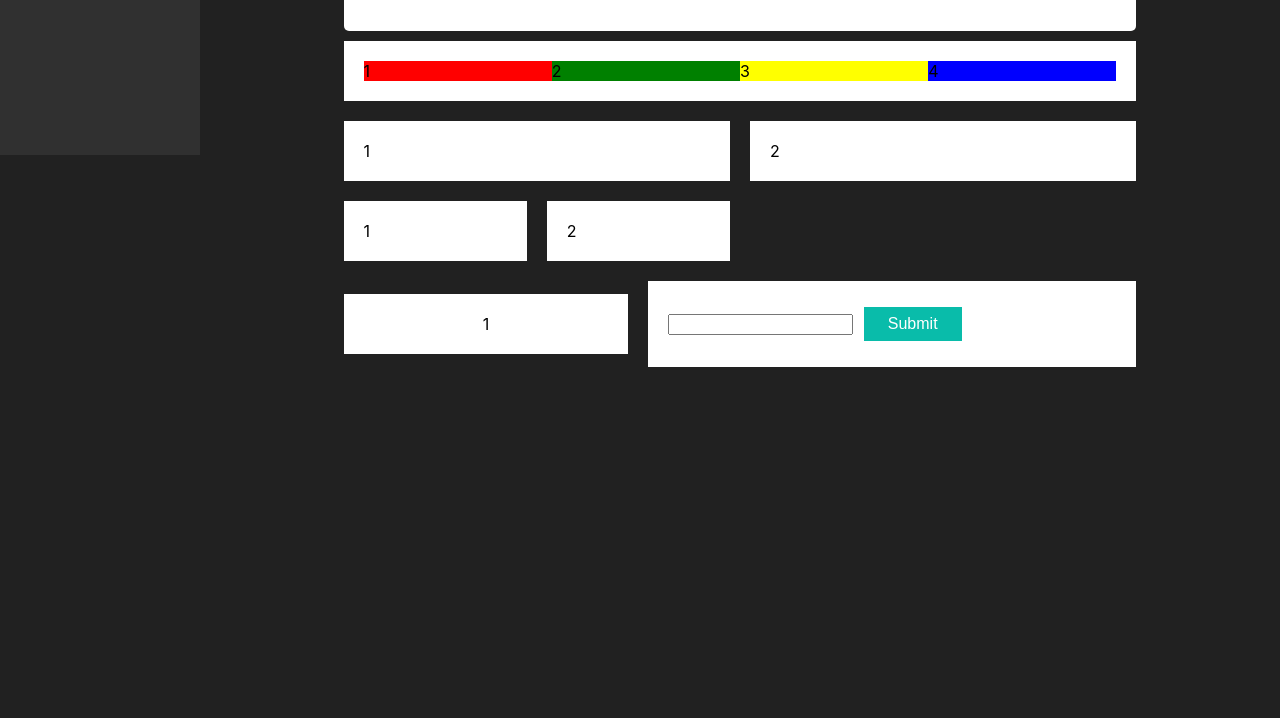
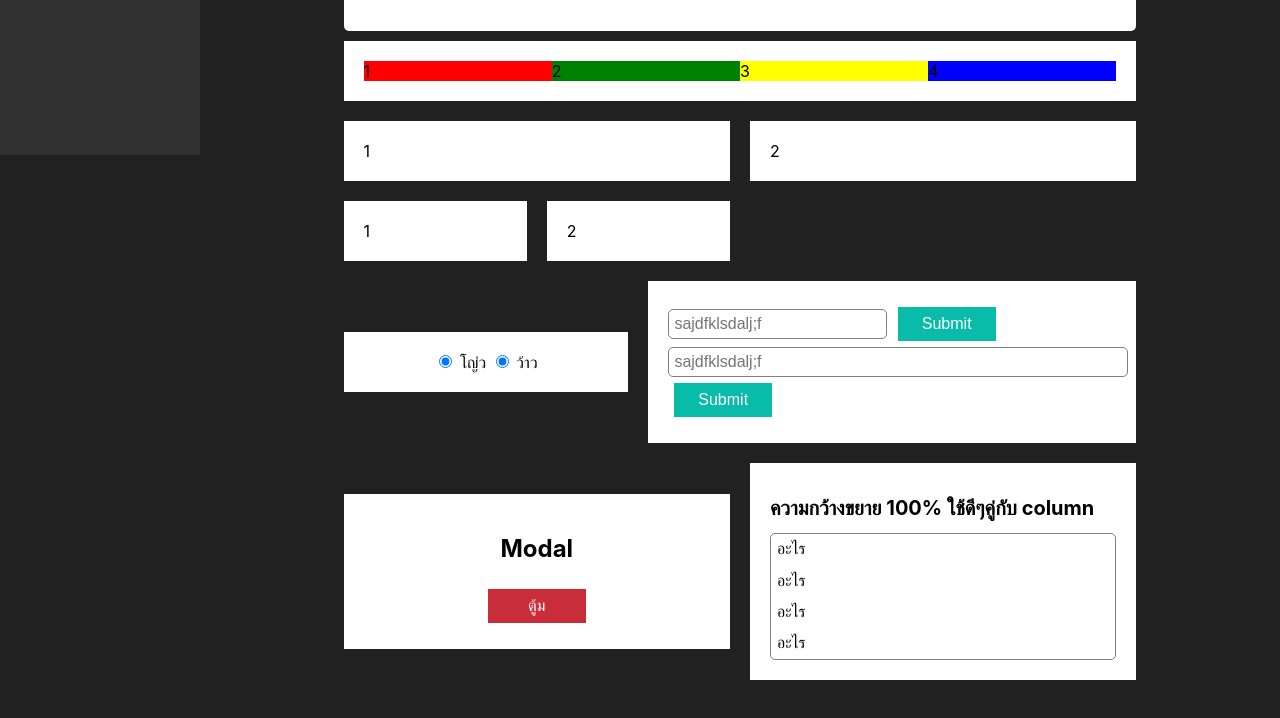
Before and after one commit to mikesmikey/autosale-retro, a plain HTML site: page client/ref.html in a window 1280 px wide. Shown: the part 697-1415 px from the top of the page. Before the commit the page ends 1106 px from the top, so only its background shows below. Drawn offline with Linux system fonts and the light colour scheme.

Commit message:
add more css.

```diff
--- a/client/ref.html
+++ b/client/ref.html
@@ -130,16 +130,45 @@
             <div class="columns">
                 <div class="column is-3">
                     <div class="box text-center">
-                        1
+                        <input type="radio" checked="checked"> โญ่ว
+                        <input type="radio" checked="checked"> ว้าว
                     </div>
                 </div>
                 <div class="column">
                     <div class="box">
-                        <form>
-                            <input class="input" type="text">
+                        <form class="form">
+                            <input class="input" type="text" placeholder="sajdfklsdalj;f">
                             <input class="button is-oros" type="submit">
                         </form>
-
+                        <form class="form">
+                            <input class="input is-full-width" type="text" placeholder="sajdfklsdalj;f">
+                            <input class="button is-oros" type="submit">
+                        </form>
+                    </div>
+                </div>
+            </div>
+            <div class="columns">
+                <div class="column">
+                    <div class="box text-center">
+                        <h2 class="label is-1">Modal</h2>
+                        <button class="button is-yentafo" onclick="launchModal()">ตู้ม</button>
+                        <div id="ref-modal" class="modal">
+                            <div class="box">
+                                <img src="http://www.fakingnews.com/wp-content/uploads/2015/01/Ghosts.jpg" alt="5555555555555">
+                                <button class="button is-full-width" onclick="closeModal()">ปิด</button>
+                            </div>
+                        </div>
+                    </div>
+                </div>
+                <div class="column">
+                    <div class="box">
+                        <h1 class="label is-2">ความกว้างขยาย 100% ใช้ดีๆคู่กับ column</h1>
+                        <select class="select is-full-width" multiple>
+                            <option>อะไร</option>
+                            <option>อะไร</option>
+                            <option>อะไร</option>
+                            <option>อะไร</option>
+                        </select>
                     </div>
                 </div>
             </div>
@@ -151,6 +180,9 @@
     <!-- Controller JS -->
     <script src="./resources/js/menuController.js"></script>
     <script src="./resources/js/navbarController.js"></script>
+
+    <!--Custom-->
+    <script src="./resources/js/refModal.js"></script>
 </footer>
 
 </html>
--- a/client/resources/css/element.css
+++ b/client/resources/css/element.css
@@ -107,6 +107,56 @@
 
 /*===============[text input]===================*/
 
-.input[type=text] {
+.input[type=text], .input[type=password] {
+    padding: 5px;
 
+    border: 1px solid gray;
+    border-radius: 5px;
+
+    font-size: 16px;
 }
+
+.input.is-full-width {
+    width: 100%;
+}
+
+/*===============[select]===================*/
+
+.select {
+    width: 100%;
+
+    border: 1px solid gray;
+    border-radius: 5px;
+
+    font-size: 16px;
+}
+
+.select option {
+    padding: 6px;
+}
+
+/*===============[modal]===================*/
+
+.modal {
+    position: fixed;
+    left: 0;
+    right: 0;
+    top: 0;
+    bottom: 0;
+
+    width: 100%;
+    height: 100%;
+
+    display: none;
+
+    z-index: 9999;
+
+    justify-content: center;
+    align-items: center;
+
+    background-color: rgba(0, 0, 0, 0.5)
+}
+
+.modal.is-active {
+    display: flex;
+}
--- /dev/null
+++ b/client/resources/js/refModal.js
@@ -0,0 +1,7 @@
+function launchModal() {
+    document.getElementById('ref-modal').classList.add('is-active');
+}
+
+function closeModal() {
+    document.getElementById('ref-modal').classList.remove('is-active');
+}
```
Also changed, not shown: client/index.html (+1 -1 lines).
